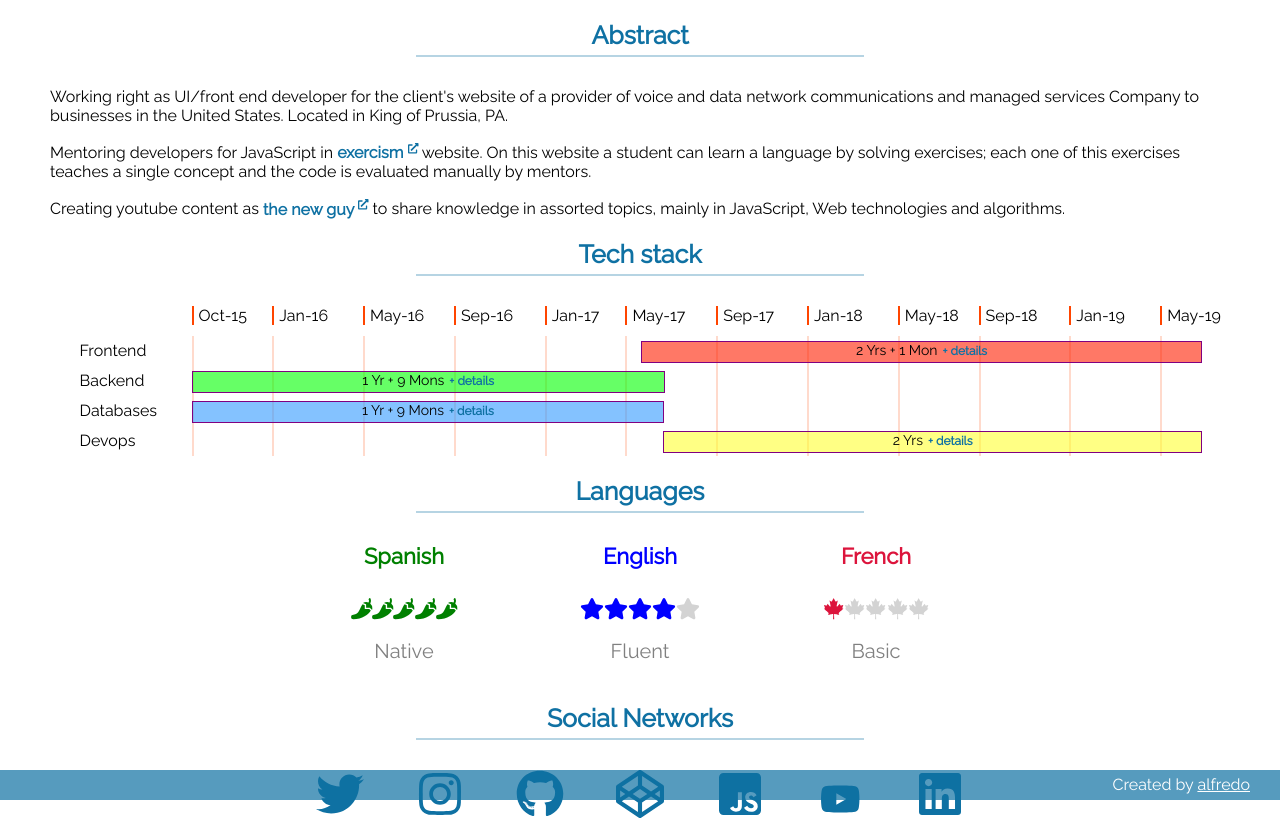
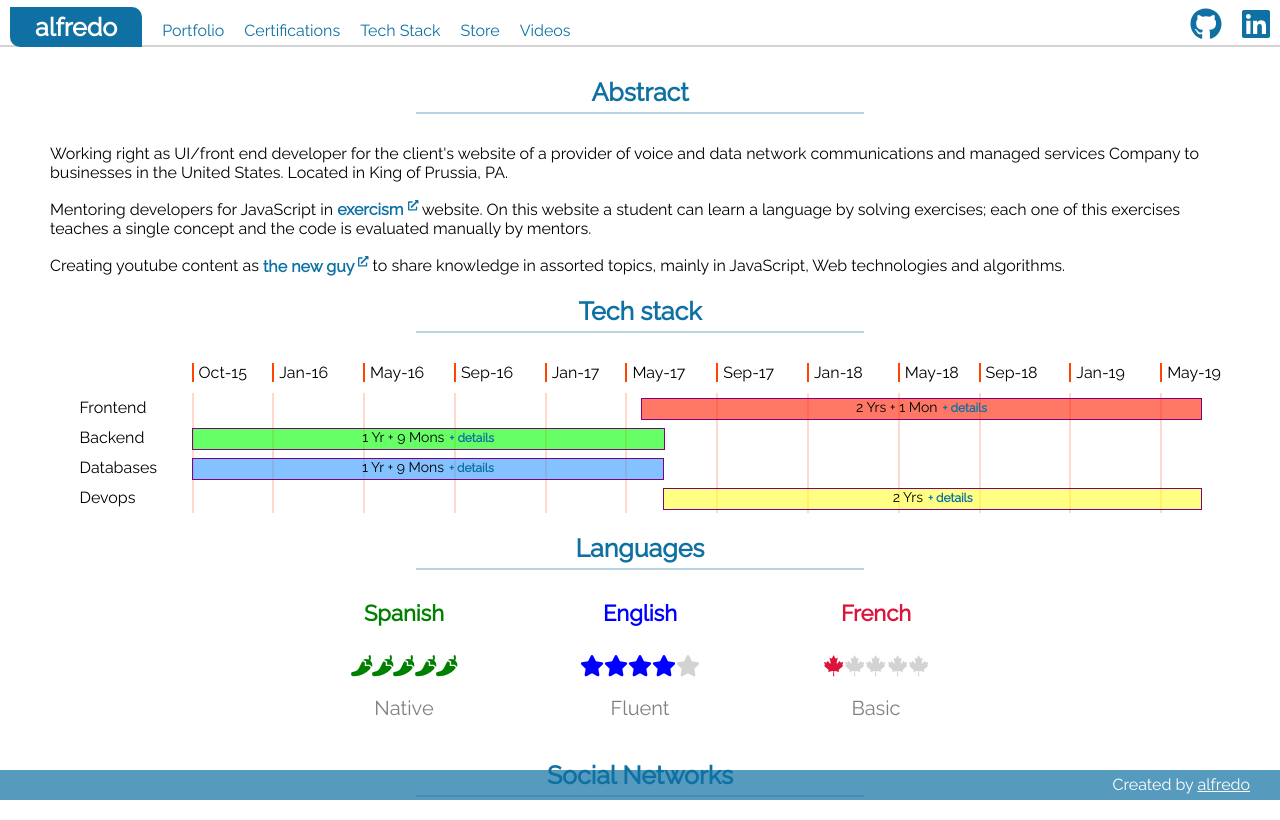
Before and after one commit to jocelo/jocelo.github.io, an Angular app: page /all in a window 1280 px wide. Shown: the top 820 px of the page. Built offline with nearby package versions, Linux system fonts and the light colour scheme.

Commit message:
enable header

```diff
--- a/src/app/app.component.html
+++ b/src/app/app.component.html
@@ -1,3 +1,3 @@
-<!-- <app-header></app-header> -->
+<app-header></app-header>
 <router-outlet></router-outlet>
 <app-footer></app-footer>
```
